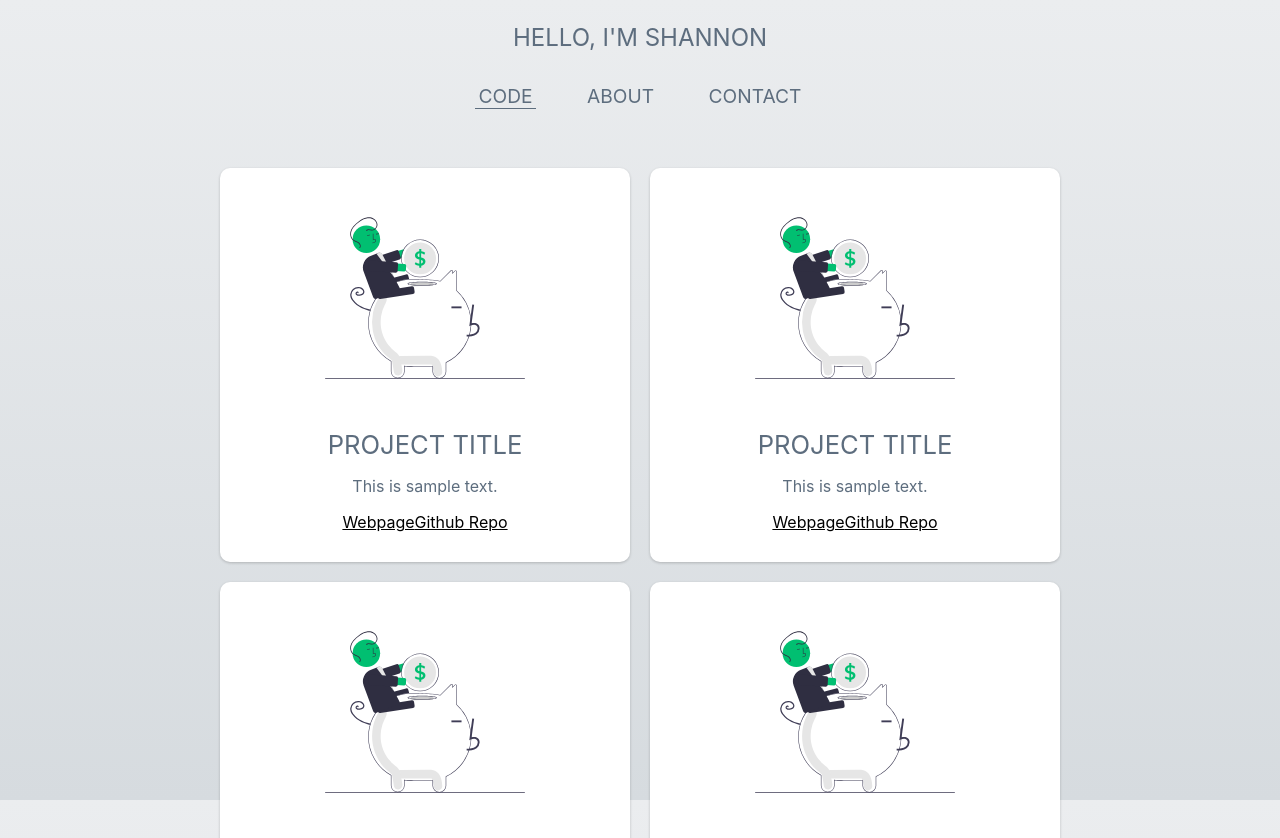
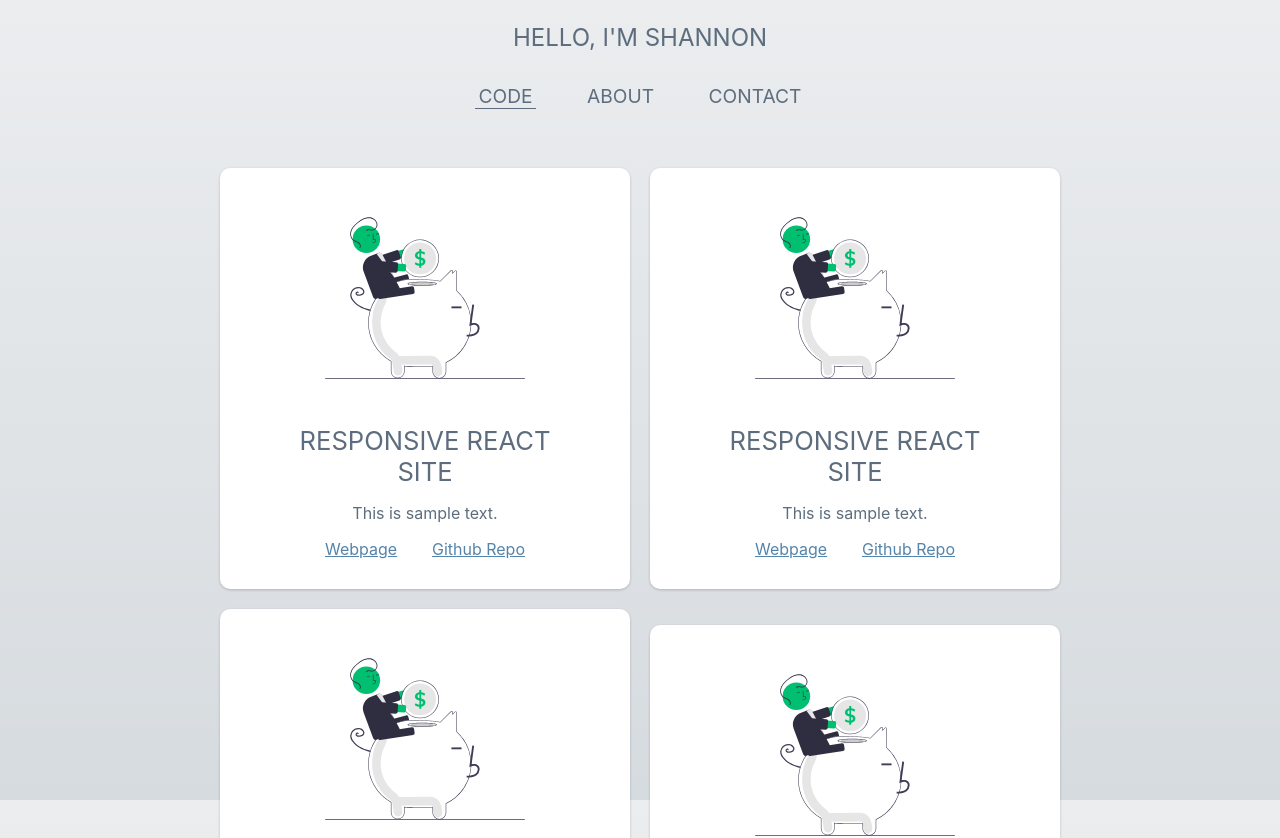
Before and after one commit to ShannonTJ/react-portfolio-site, a React (Create React App) app: page /code in a window 1280 px wide. Shown: the top 838 px of the page. Built offline with nearby package versions, Linux system fonts and the light colour scheme.

Commit message:
card styling

```diff
--- a/src/components/Card/CardElement.js
+++ b/src/components/Card/CardElement.js
@@ -50,12 +50,18 @@ export const ContentContainer = styled.div`
   }
 `;
 
-export const ImageContainer = styled.div``;
+export const ImageContainer = styled.div`
+  display: flex;
+  flex-direction: column;
+  justify-content: center;
+  align-items: center;
+`;
 
 export const Image = styled.img`
   width: 200px;
   height: 200px;
   margin-bottom: 10px;
+  cursor: pointer;
 `;
 
 export const TextContainer = styled.div`
@@ -63,12 +69,14 @@ export const TextContainer = styled.div`
   flex-direction: column;
   justify-content: center;
   align-items: center;
+  width: 300px;
 `;
 export const HeaderText = styled.h1`
   color: #5d6d7e;
   display: flex;
   justify-content: center;
   align-items: center;
+  text-align: center;
   text-transform: uppercase;
   font-size: 1.6rem;
   font-weight: 400;
@@ -80,6 +88,7 @@ export const Text = styled.p`
   display: flex;
   justify-content: center;
   align-items: center;
+  text-align: center;
   font-weight: 400;
 `;
 
@@ -87,9 +96,15 @@ export const LinksContainer = styled.div`
   display: flex;
   flex-direction: row;
   justify-content: space-between;
+  align-items: center;
+  width: 200px;
 `;
 
 export const Link = styled.a`
+  display: flex;
+  align-items: center;
+  justify-content: space-between;
   text-decoration: underline;
   cursor: pointer;
+  color: #5484aa;
 `;
--- a/src/components/Card/index.js
+++ b/src/components/Card/index.js
@@ -21,7 +21,7 @@ const Card = () => {
             <Image src={"images/svg-5.svg"} />
           </ImageContainer>
           <TextContainer>
-            <HeaderText>Project Title</HeaderText>
+            <HeaderText>Responsive React Site</HeaderText>
             <Text>This is sample text.</Text>
           </TextContainer>
           <LinksContainer>
@@ -34,7 +34,7 @@ const Card = () => {
             <Image src={"images/svg-5.svg"} />
           </ImageContainer>
           <TextContainer>
-            <HeaderText>Project Title</HeaderText>
+            <HeaderText>Responsive React Site</HeaderText>
             <Text>This is sample text.</Text>
           </TextContainer>
           <LinksContainer>
@@ -47,7 +47,7 @@ const Card = () => {
             <Image src={"images/svg-5.svg"} />
           </ImageContainer>
           <TextContainer>
-            <HeaderText>Project Title</HeaderText>
+            <HeaderText>Responsive React Site</HeaderText>
             <Text>This is sample text.</Text>
           </TextContainer>
           <LinksContainer>
```
Also changed, not shown: 1 other file (tests, documents, lock files or other folders).
